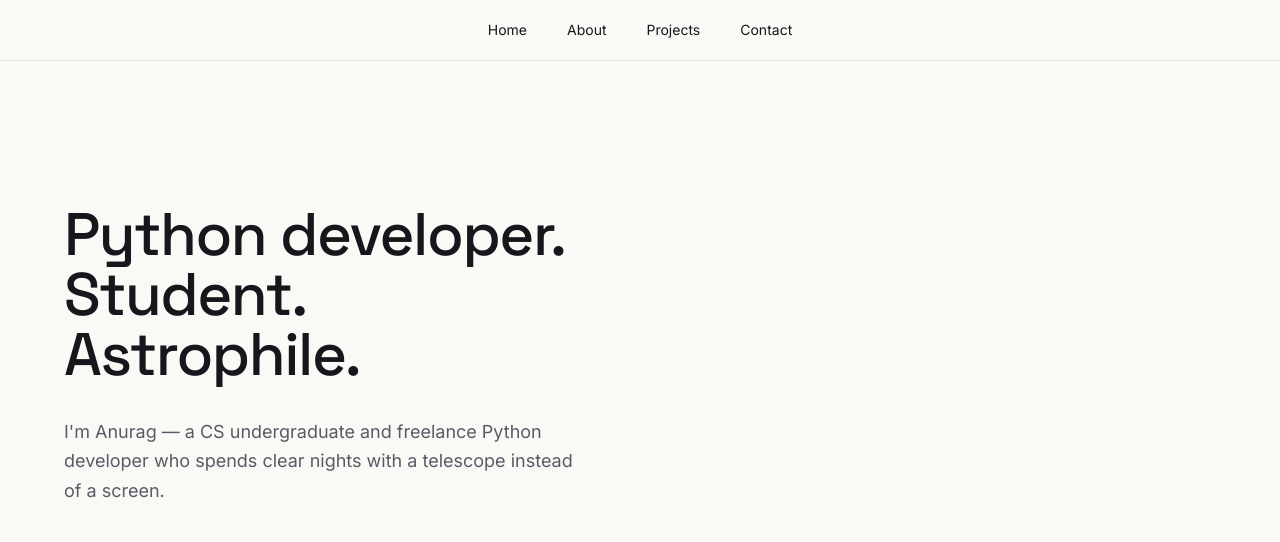
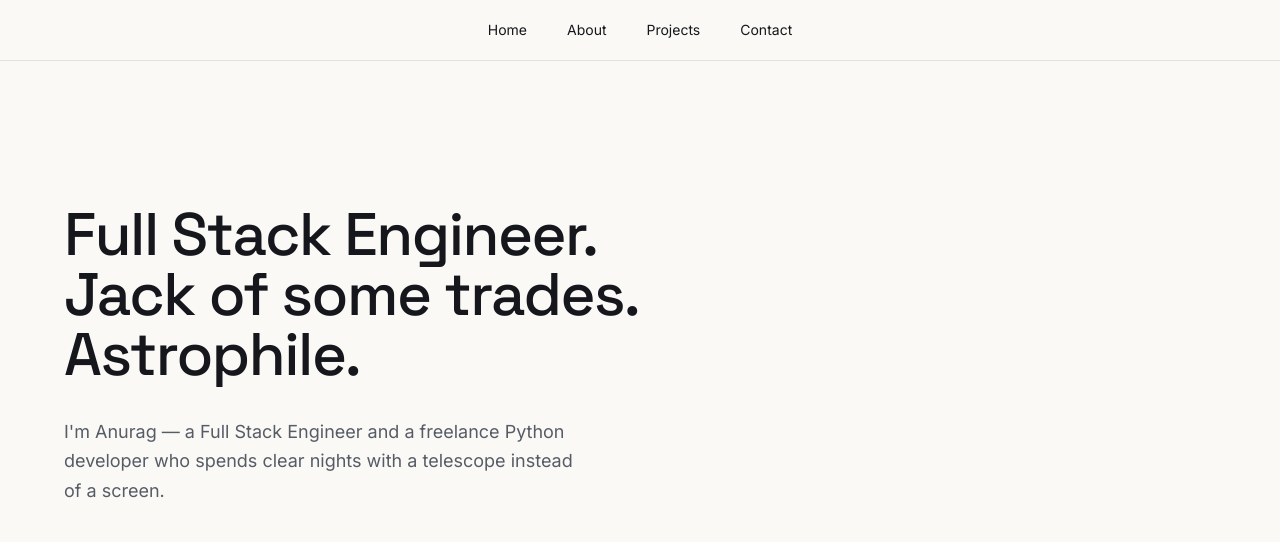
Before and after one commit to Anuragd275/Anuragd275.github.io, a plain HTML site: page index.html in a window 1280 px wide. Shown: the top 542 px of the page. Drawn offline with nearby package versions, Linux system fonts and the light colour scheme.

Commit message:
Update index.html

```diff
--- a/index.html
+++ b/index.html
@@ -237,13 +237,13 @@
     <section class="relative flex flex-col justify-center px-6 md:px-16 py-24 md:py-36 min-h-[75vh]">
       <div class="max-w-2xl">
         <h1 class="display text-4xl md:text-6xl font-medium leading-[1.08] tracking-tight">
-          <span class="role-line">Python developer.</span>
-          <span class="role-line">Student.</span>
+          <span class="role-line">Full Stack Engineer.</span>
+          <span class="role-line">Jack of some trades.</span>
           <span class="role-line">Astrophile.</span>
         </h1>
 
         <p class="muted text-lg mt-8 leading-relaxed max-w-lg">
-          I'm Anurag — a CS undergraduate and freelance Python developer who spends
+          I'm Anurag — a Full Stack Engineer and a freelance Python developer who spends
           clear nights with a telescope instead of a screen.
         </p>
 
```
